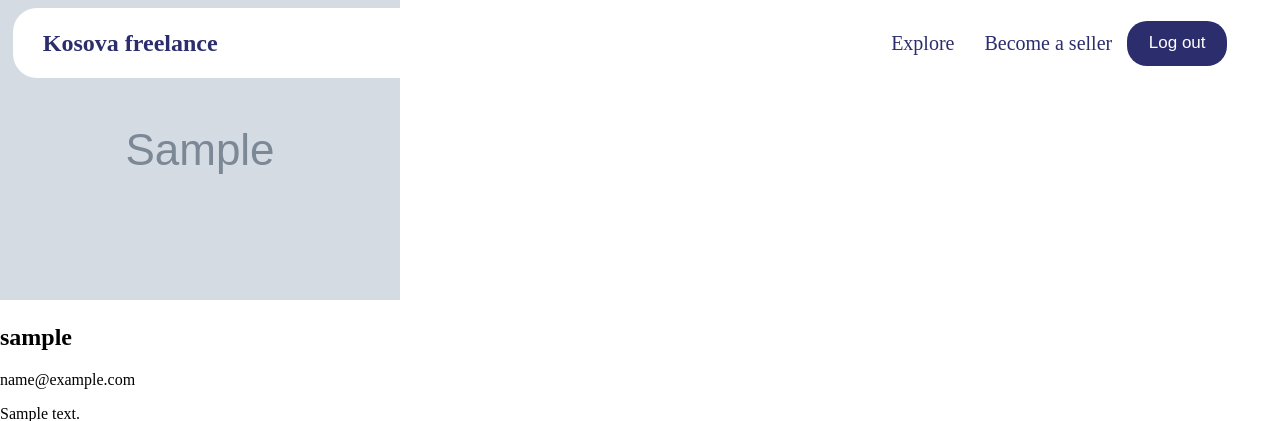
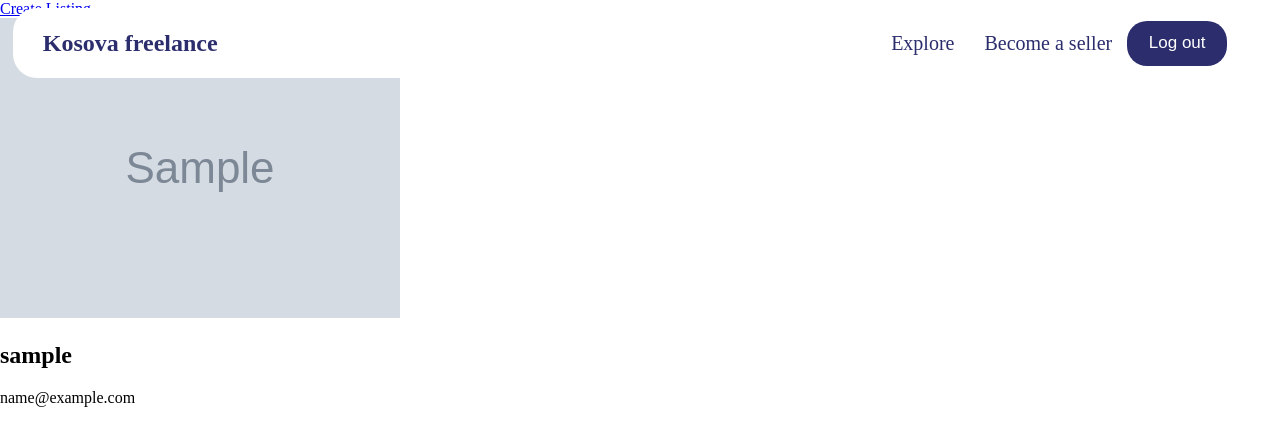
Before and after one commit to arbrugova/ds-project, a PHP site: page /user_dashboard.php in a window 1280 px wide. Shown: the top 421 px of the page. Run offline with PHP 8.4, Linux system fonts and the light colour scheme; the visitor is signed in with stand-in values (Sample User, id 1); tables that the repository leaves empty or names only in its code hold one stand-in row (values such as "Sample post"); grey boxes marked "Sample" are stand-in pictures.

Commit message:
Added create listing button, edit listing, delete listing

```diff
--- a/user_dashboard.php
+++ b/user_dashboard.php
@@ -93,7 +93,8 @@ $job_listings = getJobListingsByUserId($user_id, $db);
                 <?php } ?>
             </ul>
         </nav>
-    <section class="dashboard-section">
+        <a href="createListing.php" class="createListing-btn">Create Listing</a>
+        <section class="dashboard-section">
         <div class="dashboard-sidebar">
             <!---- Profile Picture and User Info ---->
                 <img class="profile-picture" src="<?php echo $profile_data['profile_picture']?>"/>
@@ -140,8 +141,8 @@ $job_listings = getJobListingsByUserId($user_id, $db);
                                 <p class="location">Location: <?php echo $listing['location']; ?></p>
                                 <p class="salary">Salary: $<?php echo number_format($listing['salary'], 2); ?></p>
                                 <p class="status">Status: <?php echo $listing['status']; ?></p>
-                                <button class="delete-btn"><a href="delete-job.php?<?php echo $listing['job_id'];?>">Delete</a></button>
-                                <button class="edit-btn"><a href="edit-job.php?<?php echo $listing['job_id'];?>">Edit</a></button>
+                                <button class="delete-btn"><a href="deleteListing.php?job_id=<?php echo $listing['job_id'];?>">Delete</a></button>
+                                <button class="edit-btn"><a href="editListing.php?job_id=<?php echo $listing['job_id'];?>">Edit</a></button>
                                 <p class="deadline">Deadline: <?php echo $listing['deadline']; ?></p>
                             </li>
                         <?php } ?>
```
